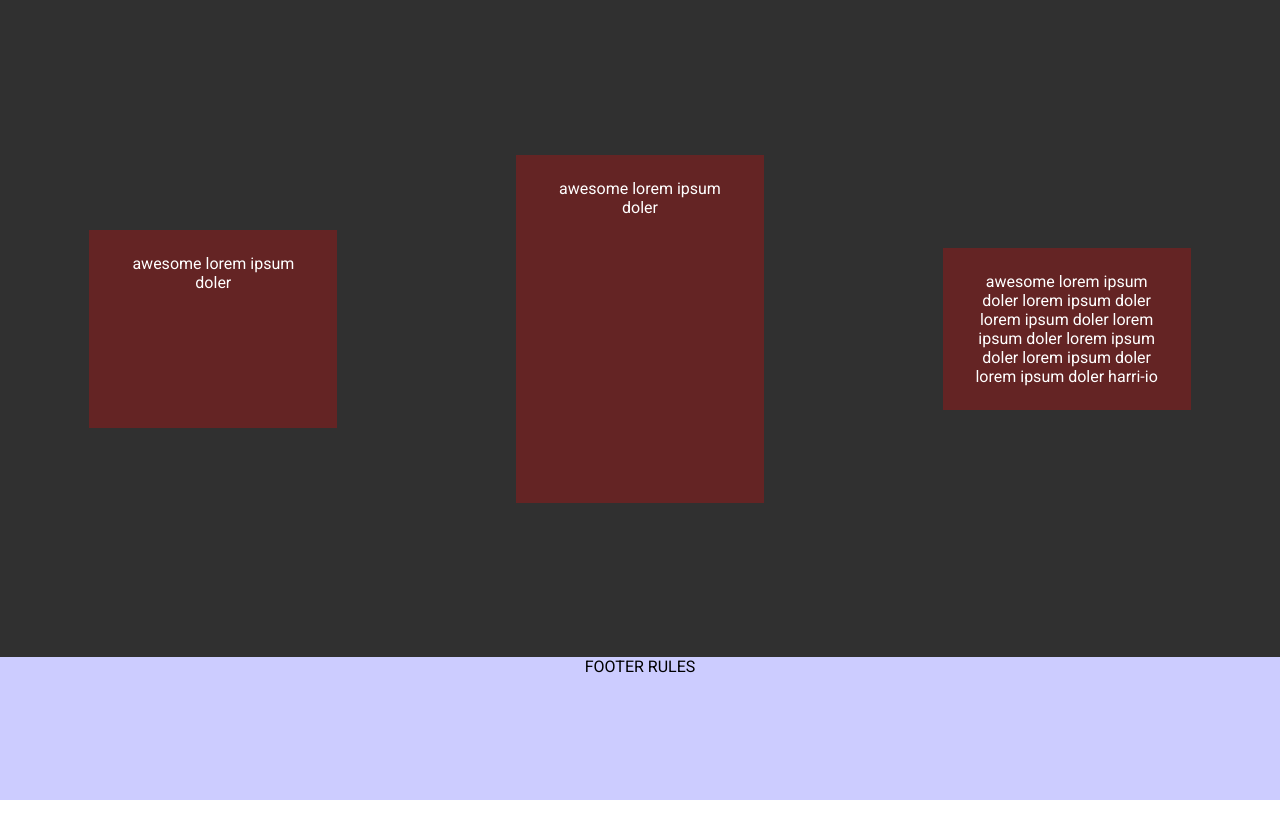
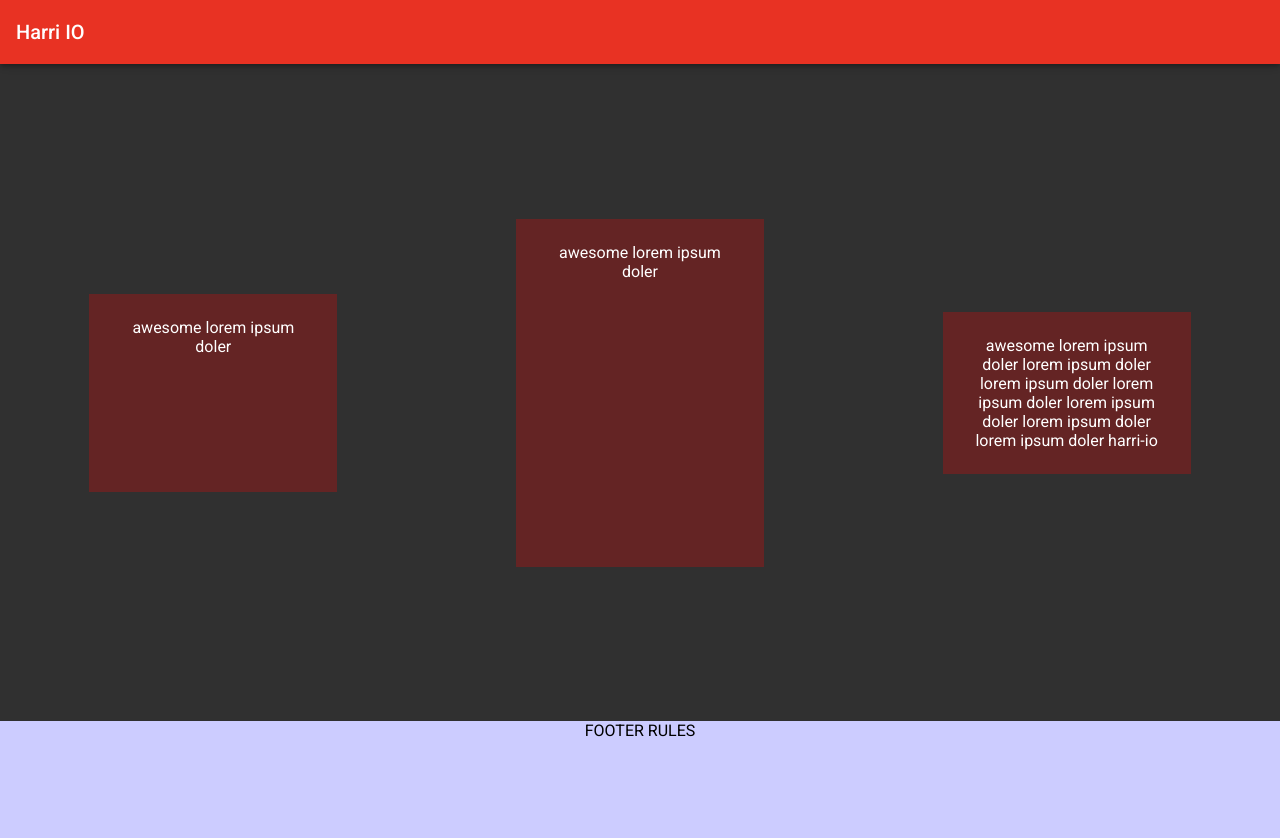
Before and after one commit to hevans90/harri-io, an Angular app: page / in a window 1280 px wide. Shown: the top 838 px of the page. Before the commit the page ends 800 px from the top, so only its background shows below. Built offline with nearby package versions, Linux system fonts and the light colour scheme; what @ngrx/effects, @ngrx/store would draw is missing.

Commit message:
feat: top nav

```diff
--- a/apps/harri-io/src/app/app.component.html
+++ b/apps/harri-io/src/app/app.component.html
@@ -1,3 +1,4 @@
+<app-header></app-header>
 <div class="container">
   <main>
     <div
--- a/apps/harri-io/src/app/app.module.ts
+++ b/apps/harri-io/src/app/app.module.ts
@@ -6,14 +6,14 @@ import { StoreDevtoolsModule } from '@ngrx/store-devtools';
 import { AppRoutingModule } from './app-routing.module';
 import { AppComponent } from './app.component';
 import { BrowserAnimationsModule } from '@angular/platform-browser/animations';
-import { MaterialManifestModule } from './material-manifest/material-manifest.module';
+import { HeaderModule } from './header/header.module';
 
 @NgModule({
   declarations: [AppComponent],
   imports: [
+    AppRoutingModule,
     BrowserModule,
-    AppRoutingModule,
-    MaterialManifestModule,
+    HeaderModule,
     StoreModule.forRoot({}),
     EffectsModule.forRoot([]),
     StoreDevtoolsModule.instrument({
--- a/apps/harri-io/src/app/header/header.module.ts
+++ b/apps/harri-io/src/app/header/header.module.ts
@@ -1,7 +1,11 @@
 import { NgModule } from '@angular/core';
 import { CommonModule } from '@angular/common';
+import { HeaderComponent } from './header/header.component';
+import { MatToolbarModule } from '@angular/material/toolbar';
 
 @NgModule({
-  imports: [CommonModule]
+  imports: [CommonModule, MatToolbarModule],
+  declarations: [HeaderComponent],
+  exports: [HeaderComponent]
 })
 export class HeaderModule {}
--- /dev/null
+++ b/apps/harri-io/src/app/header/header/header.component.html
@@ -0,0 +1 @@
+<mat-toolbar color="primary" class="mat-elevation-z4">Harri IO</mat-toolbar>
--- /dev/null
+++ b/apps/harri-io/src/app/header/header/header.component.scss
@@ -0,0 +1,4 @@
+mat-toolbar {
+  position: sticky;
+  top: 0;
+}
--- /dev/null
+++ b/apps/harri-io/src/app/header/header/header.component.ts
@@ -0,0 +1,15 @@
+import { Component, OnInit } from '@angular/core';
+
+@Component({
+  selector: 'app-header',
+  templateUrl: './header.component.html',
+  styleUrls: ['./header.component.scss']
+})
+export class HeaderComponent implements OnInit {
+
+  constructor() { }
+
+  ngOnInit() {
+  }
+
+}
--- a/apps/harri-io/src/app/material-manifest/material-manifest.module.ts
+++ /dev/null
@@ -1,11 +0,0 @@
-import { NgModule } from '@angular/core';
-import { CommonModule } from '@angular/common';
-import { MatToolbarModule } from '@angular/material/toolbar';
-
-const modules = [MatToolbarModule];
-
-@NgModule({
-  imports: [CommonModule, ...modules],
-  exports: [...modules]
-})
-export class MaterialManifestModule {}
```
Also changed, not shown: 1 other file (tests, documents, lock files or other folders).
